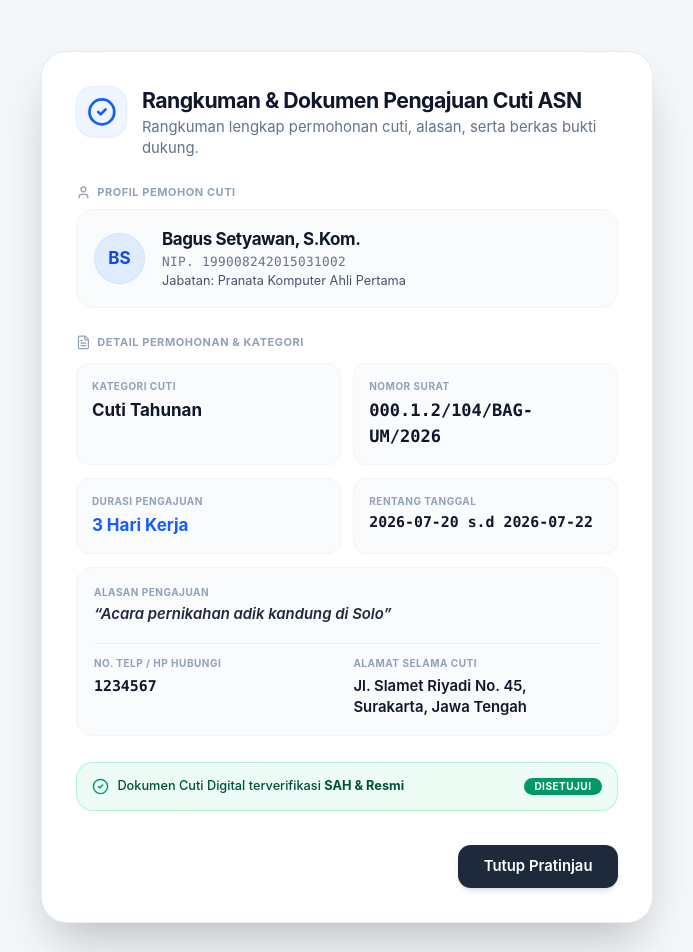
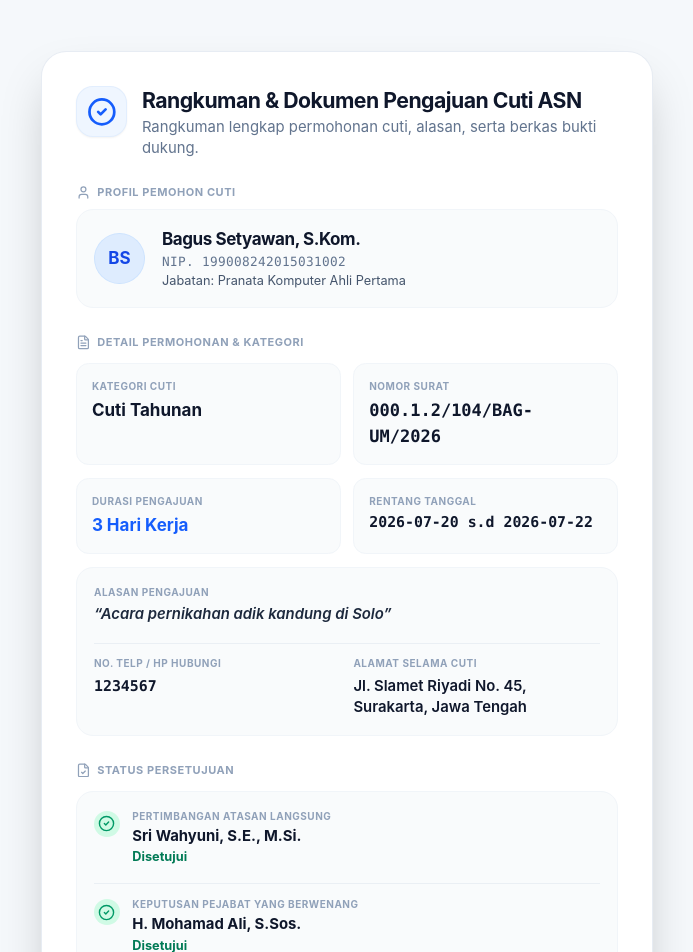
Before and after one commit to bagumumsetdadmk-beep/sip-cuti, a Next.js app: page /verifikasi in a window 1280 px wide. Shown: the top 952 px of the page, without its empty margins (293-986 px from the left). Built offline with nearby package versions, Linux system fonts and the light colour scheme.

Commit message:
feat(verifikasi): add atasan and pejabat fields
Include atasan and pejabat information in the verification page and update the QR code URL structure and configuration for consistent document verification.

```diff
--- a/app/verifikasi/page.tsx
+++ b/app/verifikasi/page.tsx
@@ -35,6 +35,8 @@ export default function VerifikasiPage({ routeId }: { routeId?: string } = {}) {
   const paramAlasan = getParam('als') || getParam('alasan');
   const paramTelp = getParam('tlp') || getParam('telp');
   const paramAlamat = getParam('alm') || getParam('alamat');
+  const paramAtasan = getParam('at');
+  const paramPejabat = getParam('pj');
 
   // Load from local storage if available
   const [pegawaiList] = useState<Pegawai[]>(() => {
@@ -113,6 +115,8 @@ export default function VerifikasiPage({ routeId }: { routeId?: string } = {}) {
   let alamatCuti = '';
   let statusPengajuan = 'Disetujui';
   let isPNS = true;
+  let atasanNama = '-';
+  let pejabatNama = '-';
 
   if (foundPengajuan) {
     // Priority 1: Record found in local storage / database
@@ -135,6 +139,11 @@ export default function VerifikasiPage({ routeId }: { routeId?: string } = {}) {
     alamatCuti = foundPengajuan.alamatSelamaCuti || paramAlamat || '-';
     statusPengajuan = foundPengajuan.status || 'Disetujui';
     isPNS = pDetail ? pDetail.statusPegawai === 'PNS' : !paramNip.toUpperCase().includes('PPPK');
+
+    const atasan = pegawaiList.find(p => p.id === foundPengajuan?.atasanId);
+    const pejabat = pegawaiList.find(p => p.id === foundPengajuan?.pejabatId);
+    atasanNama = atasan?.nama || paramAtasan || '-';
+    pejabatNama = pejabat?.nama || paramPejabat || '-';
   } else if (hasQueryParams) {
     // Priority 2: Parameters embedded in URL query parameters
     pemohonNama = paramNama || 'NAMA PEGAWAI';
@@ -149,6 +158,8 @@ export default function VerifikasiPage({ routeId }: { routeId?: string } = {}) {
     alamatCuti = paramAlamat || '-';
     statusPengajuan = 'Disetujui';
     isPNS = !paramNip.toUpperCase().includes('NI PPPK') && !paramNip.toUpperCase().includes('PPPK');
+    atasanNama = paramAtasan || '-';
+    pejabatNama = paramPejabat || '-';
   } else if (pengajuanList.length > 0) {
     // Ultimate fallback if nothing specified
     const activeP = pengajuanList.find(p => p.status === 'Disetujui') || pengajuanList[0];
@@ -169,6 +180,11 @@ export default function VerifikasiPage({ routeId }: { routeId?: string } = {}) {
     alamatCuti = activeP.alamatSelamaCuti || 'botorejo demak';
     statusPengajuan = activeP.status || 'Disetujui';
     isPNS = pDetail?.statusPegawai === 'PNS';
+
+    const atasan = pegawaiList.find(p => p.id === activeP.atasanId);
+    const pejabat = pegawaiList.find(p => p.id === activeP.pejabatId);
+    atasanNama = atasan?.nama || '-';
+    pejabatNama = pejabat?.nama || '-';
   }
 
   // Calculate initials for avatar
@@ -326,6 +342,50 @@ export default function VerifikasiPage({ routeId }: { routeId?: string } = {}) {
           </div>
         </div>
 
+        {/* SECTION 3: STATUS PERSETUJUAN */}
+        <div className="space-y-3">
+          <div className="text-[10px] sm:text-[11px] font-bold text-slate-400 tracking-wider uppercase flex items-center gap-1.5">
+            <FileCheck className="w-3.5 h-3.5 text-slate-400" />
+            <span>STATUS PERSETUJUAN</span>
+          </div>
+
+          <div className="bg-slate-50/80 border border-slate-100 rounded-2xl p-4 space-y-4">
+            <div className="flex items-start gap-3">
+              <div className="w-6 h-6 rounded-full bg-emerald-100 text-emerald-600 flex items-center justify-center shrink-0 mt-0.5">
+                <CheckCircle2 className="w-4 h-4" />
+              </div>
+              <div>
+                <span className="text-[10px] font-bold text-slate-400 tracking-wider uppercase block">
+                  PERTIMBANGAN ATASAN LANGSUNG
+                </span>
+                <span className="text-slate-900 font-bold text-sm mt-0.5 block truncate">
+                  {atasanNama}
+                </span>
+                <span className="text-emerald-700 font-bold text-xs mt-0.5 block">
+                  Disetujui
+                </span>
+              </div>
+            </div>
+
+            <div className="border-t border-slate-200/60 pt-3 flex items-start gap-3">
+              <div className="w-6 h-6 rounded-full bg-emerald-100 text-emerald-600 flex items-center justify-center shrink-0 mt-0.5">
+                <CheckCircle2 className="w-4 h-4" />
+              </div>
+              <div>
+                <span className="text-[10px] font-bold text-slate-400 tracking-wider uppercase block">
+                  KEPUTUSAN PEJABAT YANG BERWENANG
+                </span>
+                <span className="text-slate-900 font-bold text-sm mt-0.5 block truncate">
+                  {pejabatNama}
+                </span>
+                <span className="text-emerald-700 font-bold text-xs mt-0.5 block">
+                  Disetujui
+                </span>
+              </div>
+            </div>
+          </div>
+        </div>
+
         {/* VERIFICATION STATUS BADGE */}
         <div className="bg-emerald-50/90 border border-emerald-200/80 rounded-2xl p-3.5 flex items-center justify-between gap-3 text-xs text-emerald-900 font-medium">
           <div className="flex items-center gap-2">
--- a/components/CetakCutiView.tsx
+++ b/components/CetakCutiView.tsx
@@ -185,9 +185,9 @@ export default function CetakCutiView({ pengajuan, pegawai, jenisCuti, sisaCuti,
         const isHariKalender = namaCutiLower.includes('sakit') || namaCutiLower.includes('melahirkan') || namaCutiLower.includes('besar');
         const durasiText = `${selectedPrint.jumlahHari} Hari ${isHariKalender ? 'Kalender' : 'Kerja'}`;
 
-        const appOrigin = typeof window !== 'undefined' ? window.location.origin : 'https://sip-cuti.demakkab.go.id';
-        const verificationUrl = `${appOrigin}/verifikasi/${encodeURIComponent(selectedPrint.id)}`;
-        const dynamicQrCode = `https://api.qrserver.com/v1/create-qr-code/?size=500x500&ecc=M&margin=2&data=${encodeURIComponent(verificationUrl)}`;
+        const appOrigin = typeof window !== 'undefined' ? window.location.origin : 'https://sip-cuti.vercel.app';
+        const verificationUrl = `${appOrigin}/verifikasi?id=${encodeURIComponent(selectedPrint.id)}`;
+        const dynamicQrCode = `https://api.qrserver.com/v1/create-qr-code/?size=500x500&ecc=L&margin=1&data=${encodeURIComponent(verificationUrl)}`;
 
         return (
           <div className="fixed inset-0 bg-gray-100 md:bg-black/50 overflow-y-auto z-50 flex items-start justify-center p-0 md:p-6 transition-all">
@@ -488,11 +488,11 @@ export default function CetakCutiView({ pengajuan, pegawai, jenisCuti, sisaCuti,
                         {/* Bottom: Signature of Pemohon with optional QR TTE */}
                         <div className="flex flex-col items-center justify-center p-2 flex-1 min-h-[110px]">
                           <p className="whitespace-nowrap text-center w-full">Hormat saya,</p>
-                          <div className="flex items-center justify-center gap-2 mt-2">
+                          <div className="flex items-center justify-center gap-1 mt-1">
                             {showQRPemohon ? (
                               <div className="shrink-0">
                                 <img
-                                  src={pDetail?.qrCodeUrl || `https://api.qrserver.com/v1/create-qr-code/?size=250x250&ecc=M&margin=1&data=${encodeURIComponent(`SIP-CUTI SETDA DEMAK - VERIFIKASI PEMOHON\nID: ${selectedPrint.id}\nNama: ${pDetail?.nama || ''}\nNIP: ${pDetail?.nip || ''}\nStatus: TTE Pemohon`)}`}
+                                  src={pDetail?.qrCodeUrl || `https://api.qrserver.com/v1/create-qr-code/?size=250x250&ecc=L&margin=1&data=${encodeURIComponent(`SIP-CUTI SETDA DEMAK - VERIFIKASI PEMOHON\nID: ${selectedPrint.id}\nNama: ${pDetail?.nama || ''}\nNIP: ${pDetail?.nip || ''}\nStatus: TTE Pemohon`)}`}
                                   alt="QR Code TTE Pemohon"
                                   className="w-16 h-16 sm:w-20 sm:h-20 print:w-[20mm] print:h-[20mm] object-contain"
                                   referrerPolicy="no-referrer"
@@ -532,11 +532,11 @@ export default function CetakCutiView({ pengajuan, pegawai, jenisCuti, sisaCuti,
                         <p className="font-bold text-center w-full leading-tight">
                           {getPegawaiDetail(selectedPrint.atasanId)?.jabatan}
                         </p>
-                        <div className="flex items-center justify-center gap-2 mt-2">
+                        <div className="flex items-center justify-center gap-1 mt-1">
                           {showQRAtasan ? (
                             <div className="shrink-0">
                               <img
-                                src={getPegawaiDetail(selectedPrint.atasanId)?.qrCodeUrl || `https://api.qrserver.com/v1/create-qr-code/?size=250x250&ecc=M&margin=1&data=${encodeURIComponent(`SIP-CUTI SETDA DEMAK - PERTIMBANGAN ATASAN LANGSUNG\nID: ${selectedPrint.id}\nNama Atasan: ${getPegawaiNama(selectedPrint.atasanId)}\nNIP: ${getPegawaiNip(selectedPrint.atasanId)}\nStatus: TTE Atasan`)}`}
+                                src={getPegawaiDetail(selectedPrint.atasanId)?.qrCodeUrl || `https://api.qrserver.com/v1/create-qr-code/?size=250x250&ecc=L&margin=1&data=${encodeURIComponent(`SIP-CUTI SETDA DEMAK - PERTIMBANGAN ATASAN LANGSUNG\nID: ${selectedPrint.id}\nNama Atasan: ${getPegawaiNama(selectedPrint.atasanId)}\nNIP: ${getPegawaiNip(selectedPrint.atasanId)}\nStatus: TTE Atasan`)}`}
                                 alt="QR Code TTE Atasan"
                                 className="w-16 h-16 sm:w-20 sm:h-20 print:w-[20mm] print:h-[20mm] object-contain"
                                 referrerPolicy="no-referrer"
@@ -582,11 +582,11 @@ export default function CetakCutiView({ pengajuan, pegawai, jenisCuti, sisaCuti,
                         <p className="font-bold text-center w-full leading-tight">
                           {getPegawaiDetail(selectedPrint.pejabatId)?.jabatan}
                         </p>
-                        <div className="flex items-center justify-center gap-2 mt-2">
+                        <div className="flex items-center justify-center gap-1 mt-1">
                           {showQRPejabat ? (
                             <div className="shrink-0">
                               <img
-                                src={getPegawaiDetail(selectedPrint.pejabatId)?.qrCodeUrl || `https://api.qrserver.com/v1/create-qr-code/?size=250x250&ecc=M&margin=1&data=${encodeURIComponent(`SIP-CUTI SETDA DEMAK - KEPUTUSAN PEJABAT YANG BERWENANG\nID: ${selectedPrint.id}\nNama Pejabat: ${getPegawaiNama(selectedPrint.pejabatId)}\nNIP: ${getPegawaiNip(selectedPrint.pejabatId)}\nStatus: TTE Pejabat`)}`}
+                                src={getPegawaiDetail(selectedPrint.pejabatId)?.qrCodeUrl || `https://api.qrserver.com/v1/create-qr-code/?size=250x250&ecc=L&margin=1&data=${encodeURIComponent(`SIP-CUTI SETDA DEMAK - KEPUTUSAN PEJABAT YANG BERWENANG\nID: ${selectedPrint.id}\nNama Pejabat: ${getPegawaiNama(selectedPrint.pejabatId)}\nNIP: ${getPegawaiNip(selectedPrint.pejabatId)}\nStatus: TTE Pejabat`)}`}
                                 alt="QR Code TTE Pejabat"
                                 className="w-16 h-16 sm:w-20 sm:h-20 print:w-[20mm] print:h-[20mm] object-contain"
                                 referrerPolicy="no-referrer"
```
